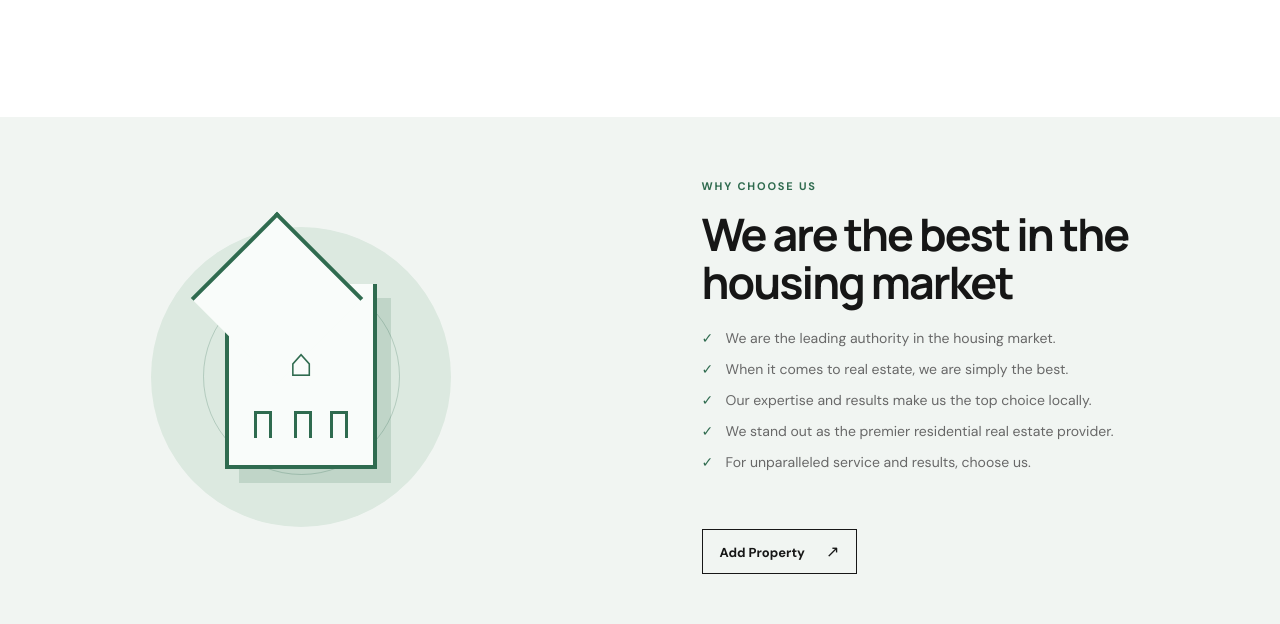
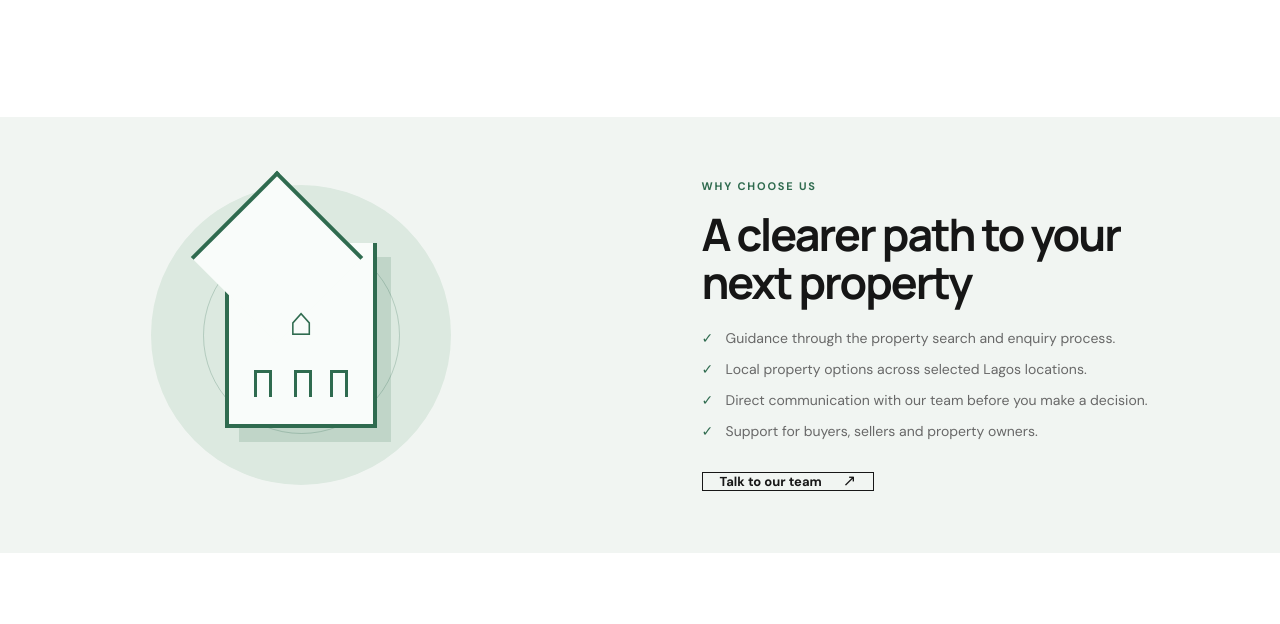
Before and after one commit to Johntaiwo64/Real-estate-website-project, a React (Vite) app: page / in a window 1280 px wide. Shown: the part 1304-1928 px from the top of the page. Built offline with nearby package versions, Linux system fonts and the light colour scheme.

Commit message:
Refine Salem Real Estate value proposition

```diff
--- a/src/components/FeatureBand.jsx
+++ b/src/components/FeatureBand.jsx
@@ -1,15 +1,9 @@
-export function FeatureBand({ calculator = false }) {
-  return (
-    <section className={calculator ? 'feature-band calculator-band' : 'feature-band'} id={calculator ? 'calculator' : 'about'}>
-      <div className="feature-inner">
-        <div className="feature-illustration"><div className={calculator ? 'illustration-art calculator-art' : 'illustration-art'}><span>{calculator ? '▦' : '⌂'}</span><i /><i /><i /></div></div>
-        <div className="feature-copy">
-          <p className="eyebrow">{calculator ? 'SMART PROPERTY TOOLS' : 'WHY CHOOSE US'}</p>
-          <h2>{calculator ? 'Calculate the cost of your property' : 'We are the best in the housing market'}</h2>
-          {calculator ? <p>Real estate appraisal helps you understand the average market value of an apartment, house, or land. Calculate your property cost with our new calculation service.</p> : <ul><li>We are the leading authority in the housing market.</li><li>When it comes to real estate, we are simply the best.</li><li>Our expertise and results make us the top choice locally.</li><li>We stand out as the premier residential real estate provider.</li><li>For unparalleled service and results, choose us.</li></ul>}
-          <button className="outline-button" type="button">{calculator ? 'Calculate now' : 'Add Property'} <span>↗</span></button>
-        </div>
-      </div>
-    </section>
-  )
+export function FeatureBand() {
+  return <section className="feature-band" id="about"><div className="feature-inner">
+    <div className="feature-illustration"><div className="illustration-art"><span>⌂</span><i /><i /><i /></div></div>
+    <div className="feature-copy"><p className="eyebrow">WHY CHOOSE US</p><h2>A clearer path to your next property</h2>
+      <ul><li>Guidance through the property search and enquiry process.</li><li>Local property options across selected Lagos locations.</li>
+        <li>Direct communication with our team before you make a decision.</li><li>Support for buyers, sellers and property owners.</li></ul>
+      <a className="outline-button feature-link" href="https://wa.me/2347067795770" target="_blank" rel="noreferrer">Talk to our team <span>↗</span></a>
+    </div></div></section>
 }
```
